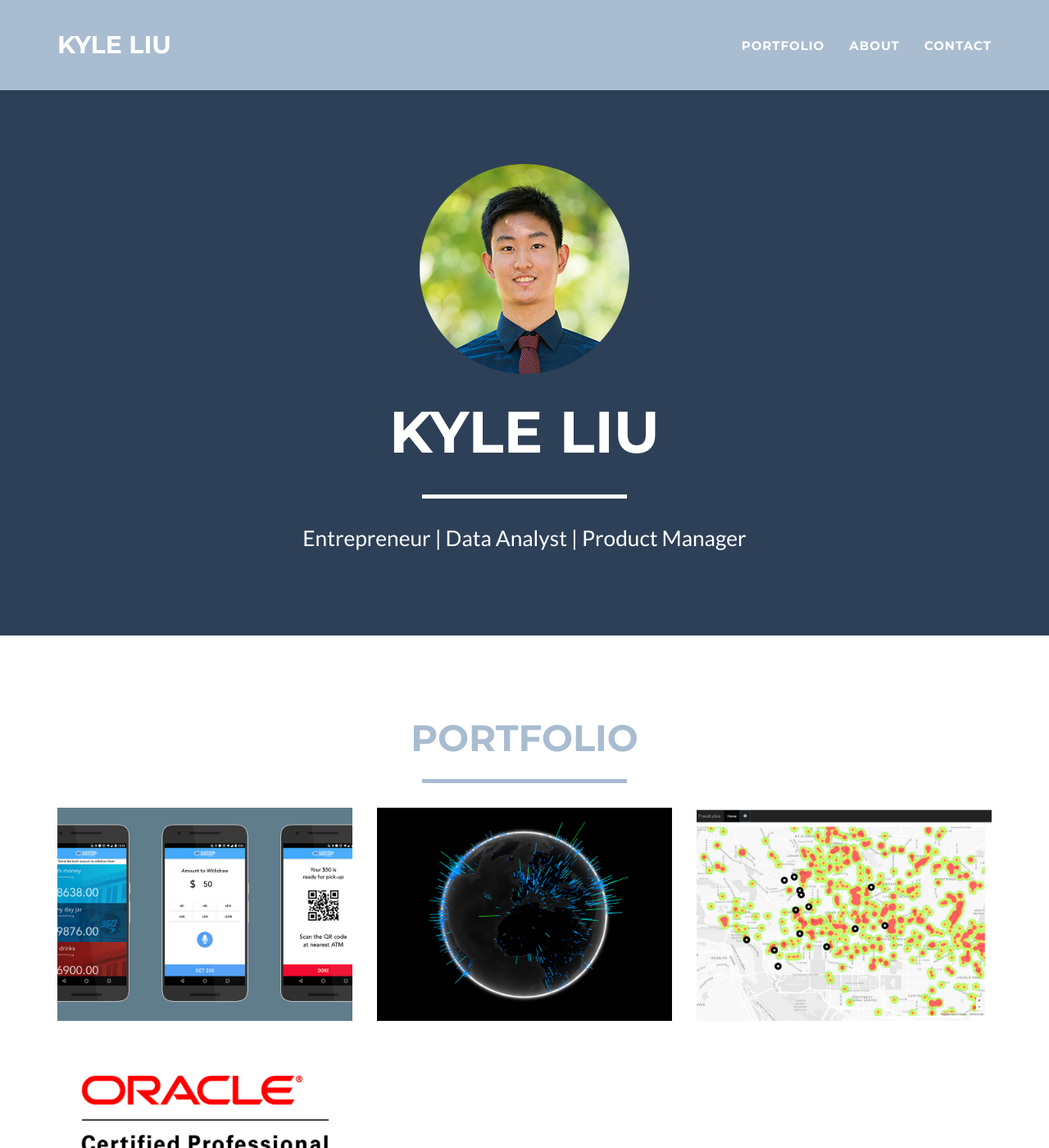
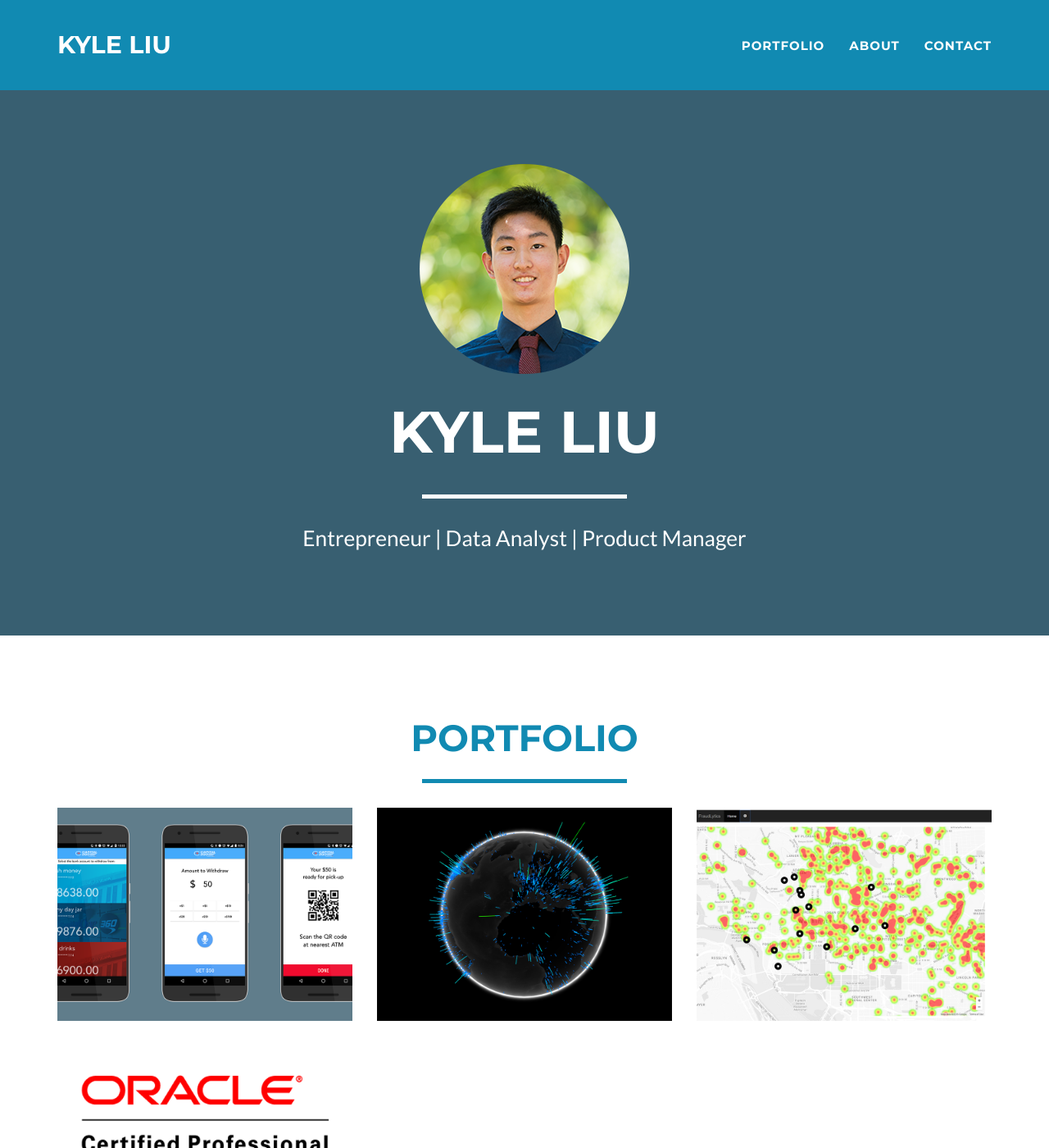
Before and after one commit to kylefirst/kylefirst.github.io, a Jekyll site: the page built from index.html, in a window 1280 px wide and 1400 px high. Shown: the whole window at 82% size. Built offline with Jekyll 4.4.1, drawn with Linux system fonts in a browser that asks for light colours.

Commit message:
updated color scheme

```diff
--- a/_config.yml
+++ b/_config.yml
@@ -24,10 +24,10 @@ disqus_shortname: myshortname
 
 # Color settings (hex-codes without the leading hash-tag)
 color:
-  primary: 2E4057 #80B3FF
-  primary-rgb: "46,64,87" #"128,179,255"
-  secondary: A9BCD0 #FD6E8A
-  secondary-dark: 2E4057 #A2122F
+  primary: 385F71 #80B3FF
+  primary-rgb: "56,95,113" #"128,179,255"
+  secondary: 118AB2 #FD6E8A
+  secondary-dark: 385F71 #A2122F
 
 # Footer settings
 footer:
```
